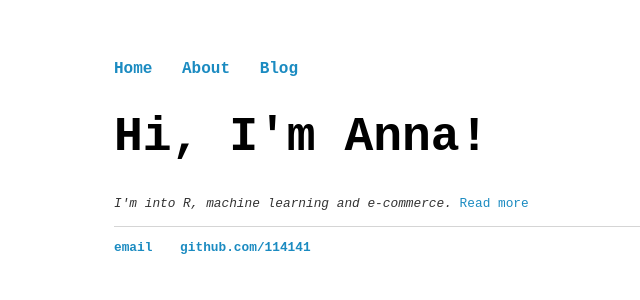
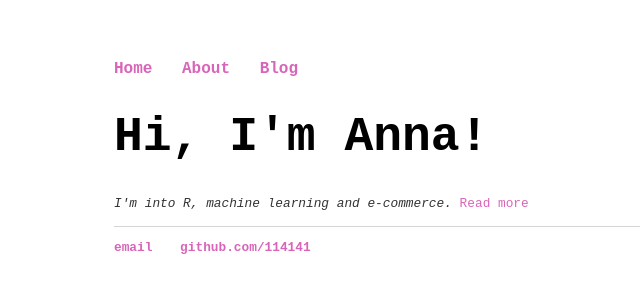
Before and after one commit to 114141/114141.github.io, a Jekyll site: the page built from index.html, in a window 1280 px wide. Shown: the top 300 px of the page, without its empty margins (78-718 px from the left). Built offline with Jekyll 4.4.1, drawn with Linux system fonts in a browser that asks for light colours.

Commit message:
Update main.css

```diff
--- a/css/main.css
+++ b/css/main.css
@@ -14,7 +14,7 @@ nav ul li, footer ul li {
 }
 a {
     text-decoration: none;
-    color: #1b8bc1;
+    color: #d865b8;
 }
 a:hover {
     text-decoration: underline;
```
